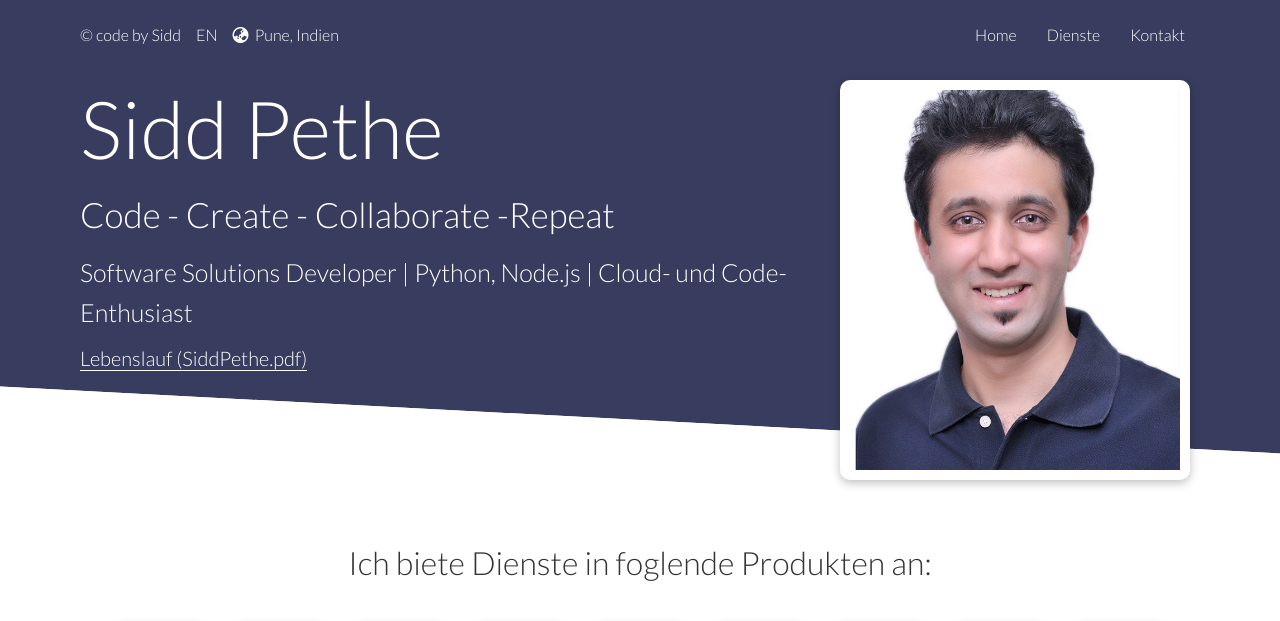
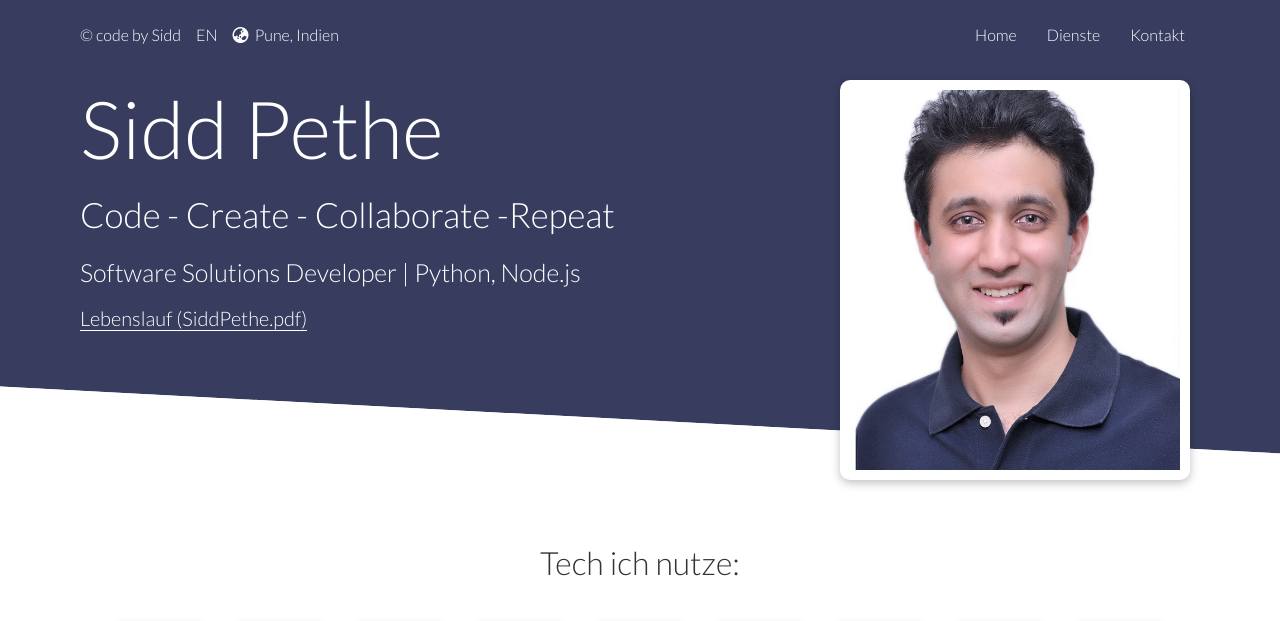
Before and after one commit to SiddPethe/siddpethe.github.io, a plain HTML site: page de-DE/index.html in a window 1280 px wide. Shown: the top 621 px of the page. Drawn offline with Linux system fonts and the light colour scheme; a script that the page names is missing.

Commit message:
Update: Minor changes

```diff
--- a/de-DE/index.html
+++ b/de-DE/index.html
@@ -44,7 +44,7 @@
             <div class="showcase-text">
                 <h1>Sidd Pethe</h1>
                 <p>Code - Create - Collaborate -Repeat</p>
-                <p>Software Solutions Developer | Python, Node.js | Cloud- und Code-Enthusiast</p>
+                <p>Software Solutions Developer | Python, Node.js</p>
                 <p><a href="../assets/documents/SiddhantPetheResume.pdf" target="_blank">Lebenslauf (SiddPethe.pdf)</a></p>
             </div>
             <div class="showcase-image card">
@@ -60,7 +60,7 @@
             </div>
             <div class="showcase-info">
                 <p id="word-line" class="word-line">Code - Create - Collaborate -Repeat</p>
-                <p id="about-line">Software Solutions Developer | Python, Node.js | Cloud- und Code-Enthusiast</p>
+                <p id="about-line">Software Solutions Developer | Python, Node.js</p>
                 <p><a href="../assets/documents/SiddhantPetheResume.pdf" target="_blank">Lebenslauf (SiddPethe.pdf)</a></p>
             </div>
         </div>
@@ -68,7 +68,7 @@
 
     <!-- Services -->
     <div class="services" id="services">
-        <h2 class="md text-center my-2">Ich biete Dienste in foglende Produkten an: </h2>
+        <h2 class="md text-center my-2">Tech ich nutze: </h2>
         <div class="container flex">
             <div class="card card-small">
                 <h4>Node. js</h4>
```
Also changed, not shown: index.html (+3 -3 lines).
